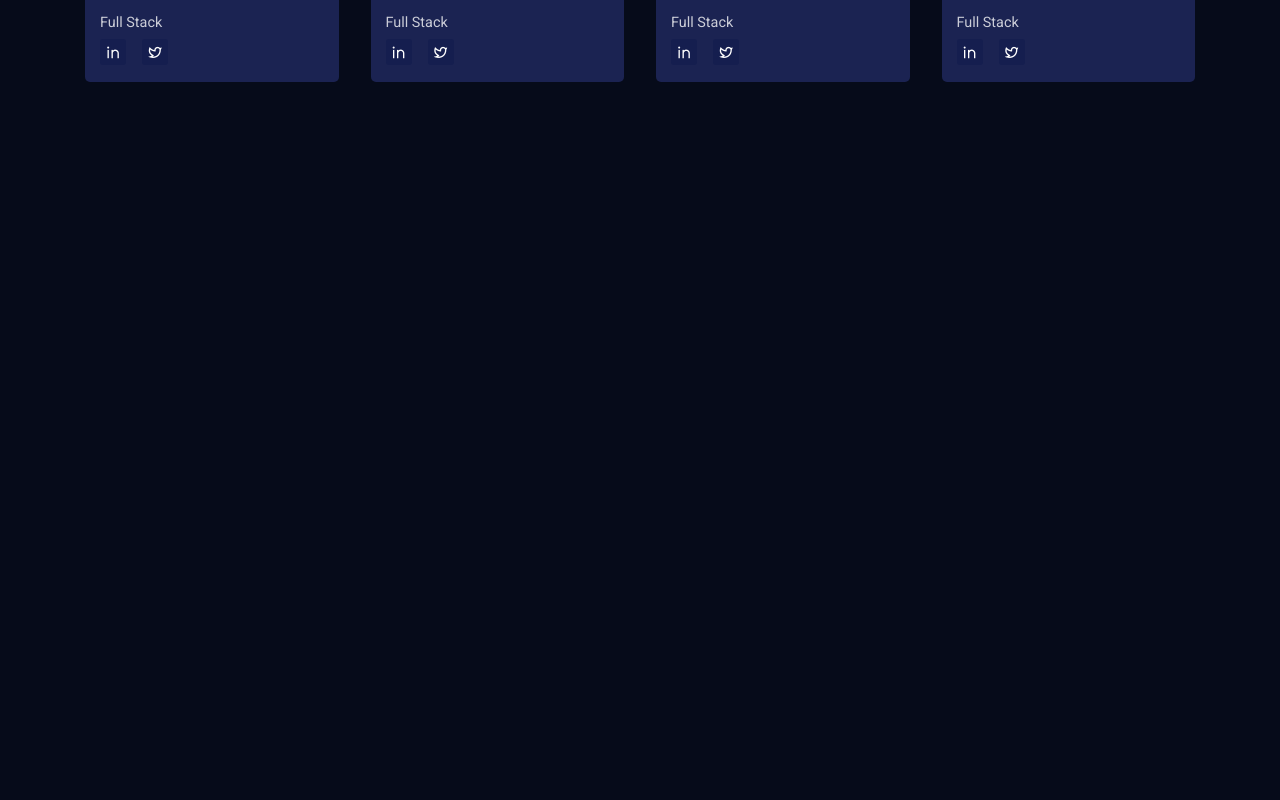
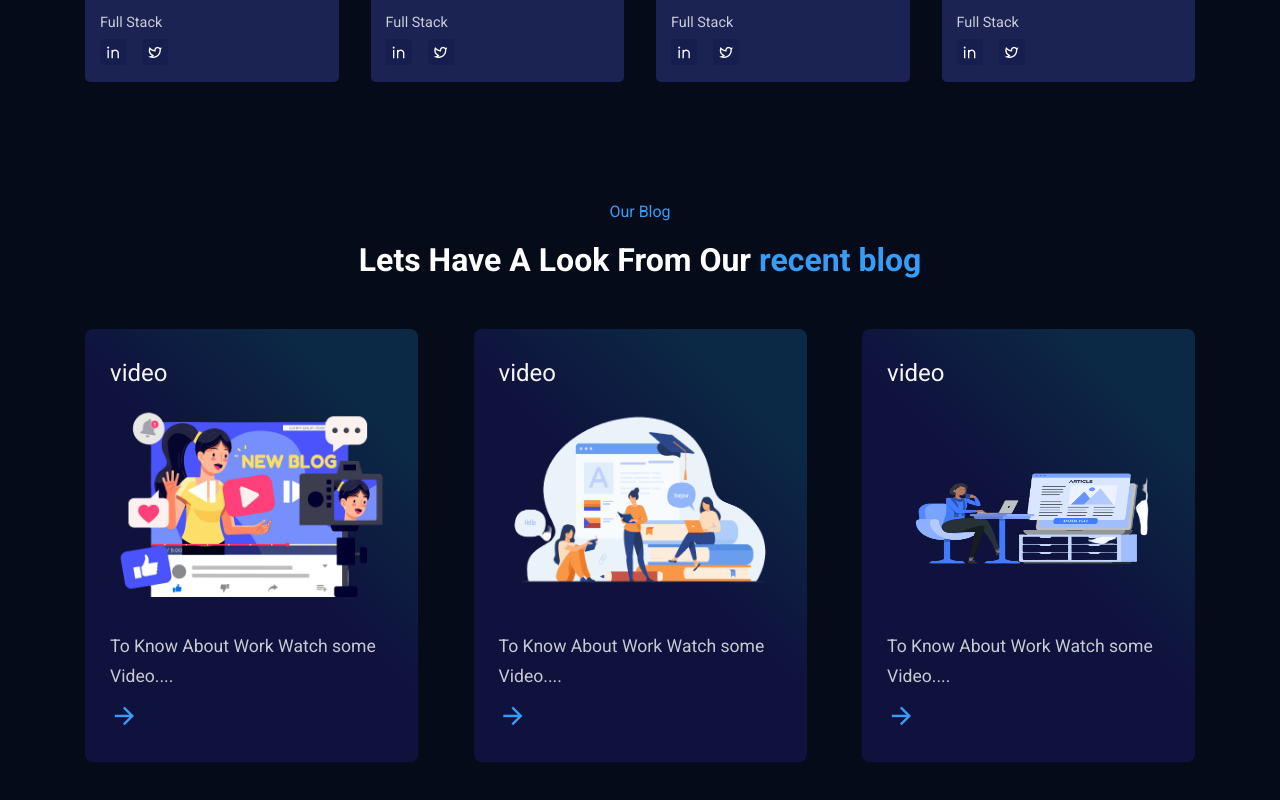
Before and after one commit to mohamdallam/4-digital-marketing-agency, a React (Create React App) app: page / in a window 1280 px wide. Shown: the part 2731-3531 px from the top of the page. Before the commit the page ends 2873 px from the top, so only its background shows below. Built offline with nearby package versions, Linux system fonts and the light colour scheme.

Commit message:
Blog Section

```diff
--- a/src/App.js
+++ b/src/App.js
@@ -5,6 +5,7 @@
 import Services from "./components/UI/Services";
 import About from "./components/UI/About";
 import Team from "./components/UI/Team";
+import Blog from "./components/UI/Blog";
 
 function App() {
   return (
@@ -15,6 +16,7 @@
       <Services />
       <About />
       <Team />
+      <Blog />
     </>
   );
 }
--- /dev/null
+++ b/src/components/UI/Blog.jsx
@@ -0,0 +1,63 @@
+import React from "react";
+import "../../styles/blog.css";
+import videoImg from "../../assets/images/video.png";
+import caseStudy from "../../assets/images/case-study.png";
+import articleImg from "../../assets/images/article.png";
+
+const BlogData = [
+  {
+    imgUrl: videoImg,
+    title: "video",
+    desc: "To Know About Work Watch some Video....",
+    linkUrl: "#",
+  },
+
+  {
+    imgUrl: caseStudy,
+    title: "video",
+    desc: "To Know About Work Watch some Video....",
+    linkUrl: "#",
+  },
+
+  {
+    imgUrl: articleImg,
+    title: "video",
+    desc: "To Know About Work Watch some Video....",
+    linkUrl: "#",
+  },
+];
+
+const Blog = () => {
+  return (
+    <section>
+      <div className="container">
+        <div className="blog__top-content">
+          <h6 className="subtitle">Our Blog</h6>
+          <h2>
+            Lets Have A Look From Our
+            <span className="highlight"> recent blog</span>
+          </h2>
+        </div>
+
+        <div className="blog__wrapper">
+          {BlogData.map((item, index) => (
+            <div className="blog__item" key={index}>
+              <h3>{item.title}</h3>
+              <div className="blog__img">
+                <img src={item.imgUrl} alt="" />
+              </div>
+              <p className="description blog-desc">{item.desc}</p>
+              <div>
+                <a href={item.linkUrl} className="learn__more">
+                  <i class="ri-arrow-right-line"></i>
+                </a>
+              </div>
+            </div>
+          ))}
+        </div>
+      </div>
+    </section>
+  );
+};
+
+export default Blog;
--- /dev/null
+++ b/src/styles/blog.css
@@ -0,0 +1,44 @@
+.blog__top-content {
+  text-align: center;
+  margin-bottom: 50px;
+}
+
+.blog__item {
+  width: 30%;
+  padding: 30px 25px;
+  background: var(--card-bg);
+  border-radius: 0.5rem;
+}
+.blog__item h3 {
+  color: whitesmoke;
+  font-weight: 400;
+  font-size: 1.5rem;
+  margin-bottom: 20px;
+}
+
+.blog__img {
+  margin-bottom: 30px;
+  cursor: pointer;
+}
+
+.blog__img img {
+  width: 100%;
+  height: 190px;
+}
+
+.blog-desc {
+  font-size: 1.1rem;
+  margin-bottom: 10px;
+}
+
+.learn__more i {
+  font-size: 1.8rem;
+  color: var(--primary-color);
+  cursor: pointer;
+}
+
+.blog__wrapper {
+  display: flex;
+  align-items: center;
+  justify-content: space-between;
+}
```
